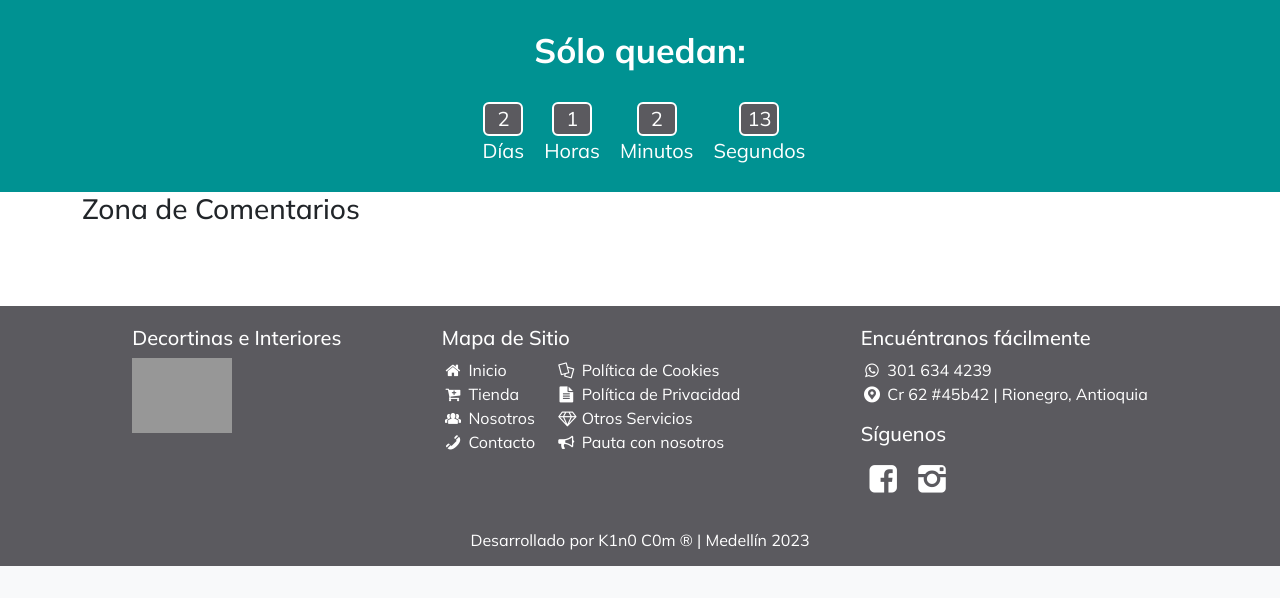
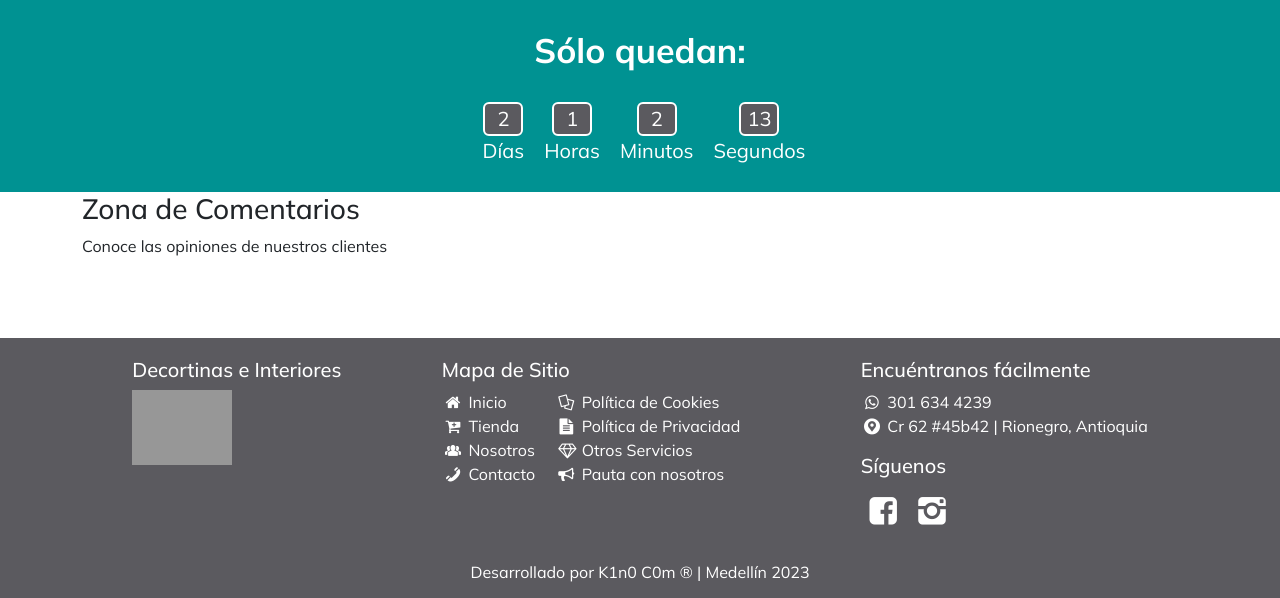
Before and after one commit to k1n0trz/decortinas, a Django app: template productos/templates/home.html in a window 1280 px wide. Shown: the part 2379-2977 px from the top of the page. Before the commit the page ends 2945 px from the top, so only its background shows below. Run offline with Django 3.2, Linux system fonts and the light colour scheme; the template is opened without the code that fills it: most values are stand-ins (such as "Sample title", 1, 10 or a date in 2020); grey boxes are pictures that could not be loaded.

Commit message:
comments

```diff
--- a/productos/templates/partials/comments.html
+++ b/productos/templates/partials/comments.html
@@ -1,5 +1,7 @@
 <div class="comments container">
     <div class="comments__header">
         <h3 class="comments__header--title">Zona de Comentarios</h3>
+        <p class="comments__header--subtitle">Conoce las opiniones de nuestros clientes</p>
     </div>
+
 </div>
```
